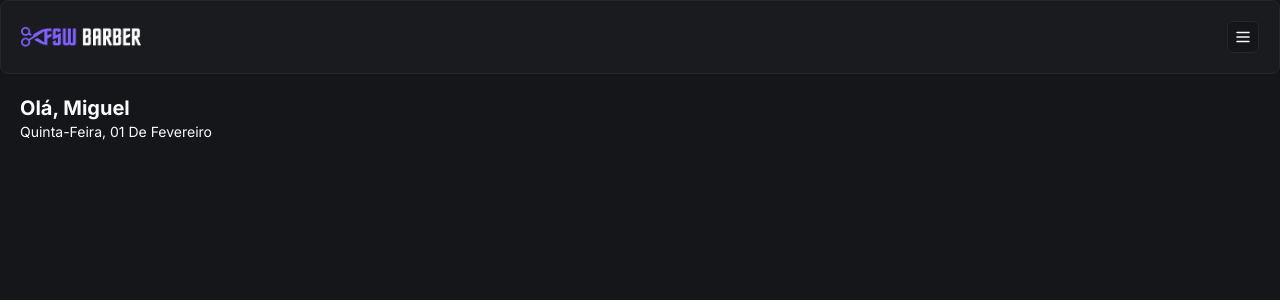
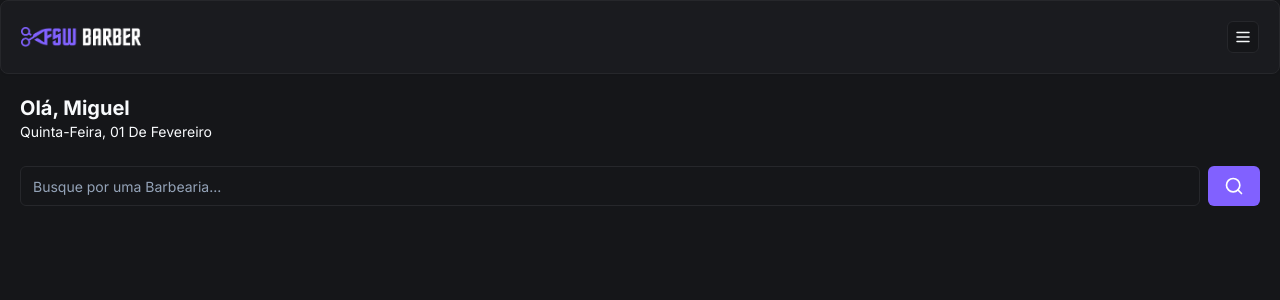
Before and after one commit to matheuskssilva/fswbarber, a Next.js app: page / in a window 1280 px wide. Shown: the top 300 px of the page. Built offline with nearby package versions, Linux system fonts and the light colour scheme.

Commit message:
feat: add initial search component

```diff
--- /dev/null
+++ b/app/(home)/_components/search.tsx
@@ -0,0 +1,19 @@
+"use client"
+
+import { Button } from '@/app/_components/ui/button'
+import { Input } from '@/app/_components/ui/input'
+import { SearchIcon } from 'lucide-react'
+import React from 'react'
+
+const Search = () => {
+  return (
+    <div className='flex items-center gap-2'>
+      <Input placeholder='Busque por uma Barbearia...' />
+      <Button variant="default">
+        <SearchIcon size={20} />
+      </Button>
+    </div>
+  )
+}
+
+export default Search
--- a/app/(home)/page.tsx
+++ b/app/(home)/page.tsx
@@ -1,6 +1,7 @@
 import { format } from "date-fns"
 import Header from "../_components/header";
 import { ptBR } from "date-fns/locale";
+import Search from "./_components/search";
 
 export default function Home() {
   return (
@@ -14,6 +15,9 @@
       })}
       </p>
       </div>
+      <div className="px-5 mt-6">
+      <Search />
+      </div>
     </div>
   )
 }
--- /dev/null
+++ b/app/_components/ui/input.tsx
@@ -0,0 +1,25 @@
+import * as React from "react"
+
+import { cn } from "@/app/_lib/utils"
+
+export interface InputProps
+  extends React.InputHTMLAttributes<HTMLInputElement> {}
+
+const Input = React.forwardRef<HTMLInputElement, InputProps>(
+  ({ className, type, ...props }, ref) => {
+    return (
+      <input
+        type={type}
+        className={cn(
+          "flex h-10 w-full rounded-md border border-input bg-background px-3 py-2 text-sm ring-offset-background file:border-0 file:bg-transparent file:text-sm file:font-medium placeholder:text-muted-foreground focus-visible:outline-none focus-visible:ring-2 focus-visible:ring-ring focus-visible:ring-offset-2 disabled:cursor-not-allowed disabled:opacity-50",
+          className
+        )}
+        ref={ref}
+        {...props}
+      />
+    )
+  }
+)
+Input.displayName = "Input"
+
+export { Input }
```
